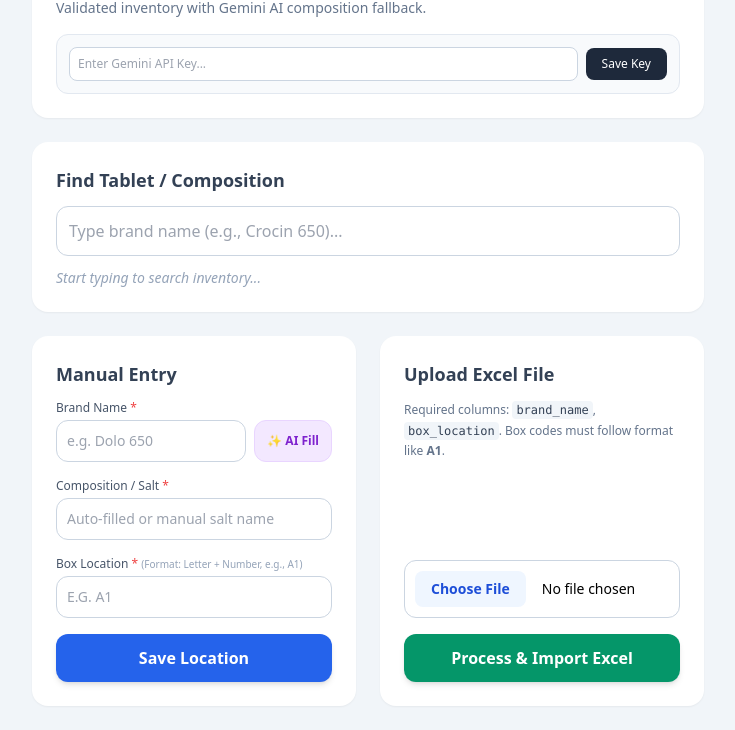
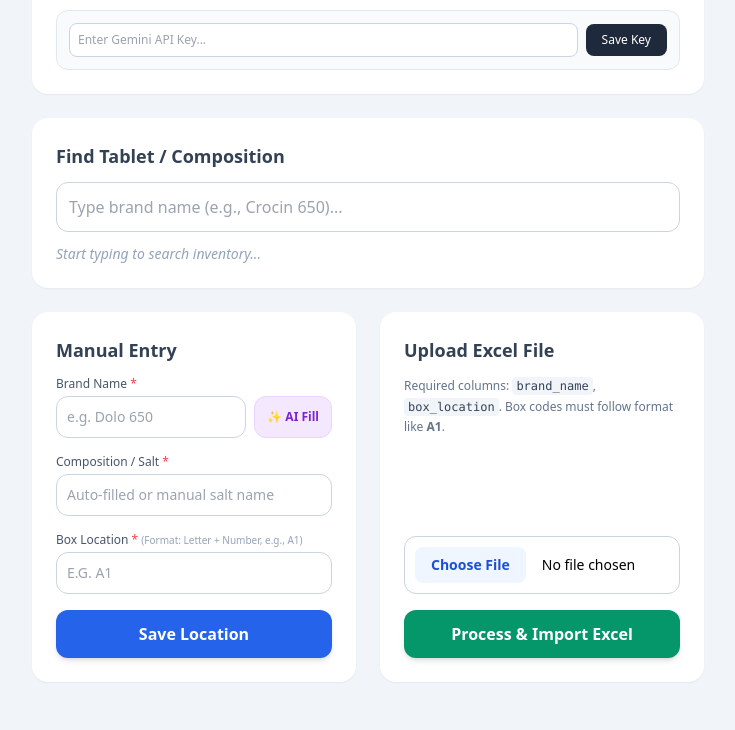
Before and after one commit to Sushmithagowda06/Tablet-finder-, a plain HTML site: page index.html in a window 1280 px wide. Shown: the part 86-816 px from the top of the page, without its empty margins (272-1007 px from the left). Drawn offline with nearby package versions, Linux system fonts and the light colour scheme.

Commit message:
initial push

```diff
--- a/index.html
+++ b/index.html
@@ -18,7 +18,7 @@
         <header class="bg-white p-5 sm:p-6 rounded-2xl shadow-sm space-y-4">
             <div>
                 <h1 class="text-xl sm:text-2xl font-bold text-blue-600">Mahalakshmi Medicals and Surgicals</h1>
-                <p class="text-xs sm:text-sm text-slate-500 mt-1">Validated inventory with Gemini AI composition fallback.</p>
+                <!-- <p class="text-xs sm:text-sm text-slate-500 mt-1">Validated inventory with Gemini AI composition fallback.</p> -->
             </div>
             <!-- API Key Bar -->
             <div class="bg-slate-50 p-3 rounded-xl border border-slate-200 flex flex-col sm:flex-row gap-2 items-center">
```
